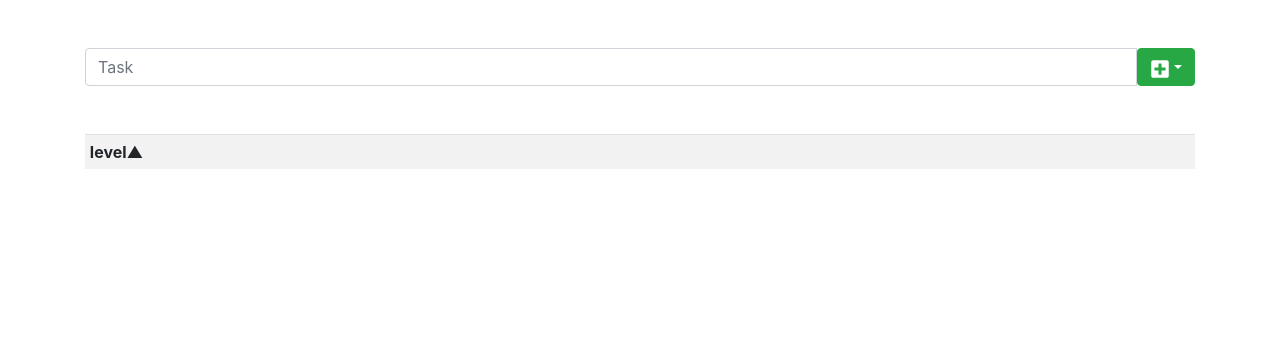
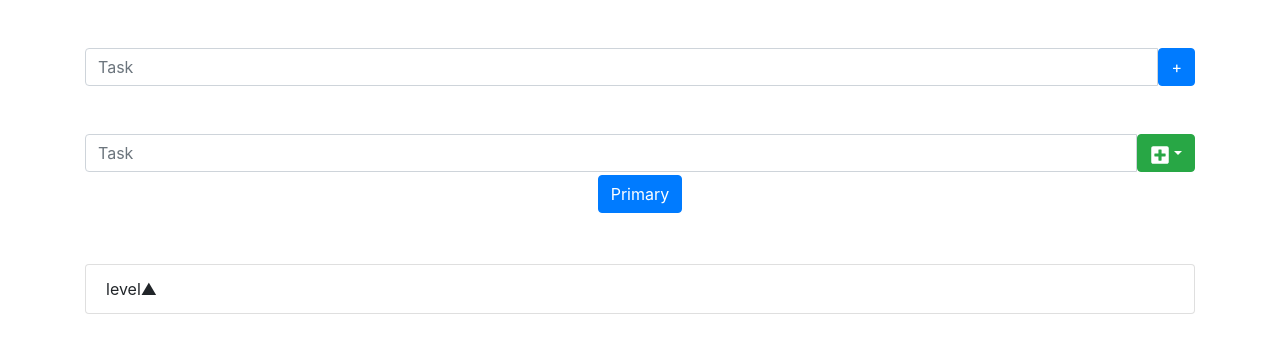
Before and after one commit to Aki78/toDoList, a React (Create React App) app: page / in a window 1280 px wide. Shown: the top 350 px of the page. Built offline with nearby package versions, Linux system fonts and the light colour scheme.

Commit message:
done todo types. next: save

```diff
--- a/src/App.css
+++ b/src/App.css
@@ -44,6 +44,11 @@
   font-size: 25px;
   color: rgb(46, 76, 207);
   border: 1px solid;
+  margin: 10px;
+
+  white-space: nowrap;
+  overflow: hidden;
+  text-overflow: ellipsis;
 }
 
 .myTableWidth {
@@ -55,3 +60,8 @@
   width: 10%;
   text-align: right;
 }
+.swipeable-list-item {
+  white-space: nowrap;
+  overflow: hidden;
+  text-overflow: ellipsis;
+}
--- a/src/App.js
+++ b/src/App.js
@@ -1,10 +1,11 @@
 import React, { Component } from "react";
 import "./App.css";
 import Entry from "./components/entry";
+import Entry2 from "./components/entry2";
 import Button from "react-bootstrap/Button";
 import Container from "react-bootstrap/Container";
 import "bootstrap/dist/css/bootstrap.min.css";
-import { Table } from "react-bootstrap";
+import { ListGroup, ListGroupItem } from "react-bootstrap";
 import _ from "lodash";
 import {
   SwipeableList,
@@ -16,13 +17,19 @@ import { FaCheckSquare } from "react-icons/fa";
 class App extends Component {
   state = {
     toDo: "",
+    toDo2: "",
     toDoListText: [],
+    toDoListType: [],
+    currentGlobal: "Primary",
+    toDoListGlobal: ["Primary"],
     toDoListNum: [],
-    mouseDown: false,
     sortedState: 0,
   };
   setText = (e) => {
     this.setState({ toDo: e.target.value });
+  };
+  setText2 = (e) => {
+    this.setState({ toDo2: e.target.value });
   };
   setLevel = (e) => {
     var joined = [...this.state.toDoListText];
@@ -33,40 +40,64 @@ class App extends Component {
     joinedNum.push(e);
     this.setState({ toDoListNum: joinedNum });
 
+    var joined = [...this.state.toDoListType];
+    joined.push(this.state.currentGlobal);
+    this.setState({ toDoListType: joined });
+
     this.setState({ toDo: "" });
   };
+  setGlobal = (e) => {
+    var joined = [...this.state.toDoListGlobal];
+
+    joined.push(this.state.toDo2);
+    this.setState({ toDoListGlobal: joined });
+
+    this.setState({ currentGlobal: this.state.toDo2 });
+    this.setState({ toDo2: "" });
+  };
   delList = (delIndex) => {
-    //    if (myProgress > 80 && !this.state.mouseDown) {
     let a = [...this.state.toDoListText];
     let b = [...this.state.toDoListNum];
+    let c = [...this.state.toDoListType];
     a.splice(delIndex, 1);
     b.splice(delIndex, 1);
+    c.splice(delIndex, 1);
     this.setState({ toDoListText: a });
     this.setState({ toDoListNum: b });
-    //    }
+    this.setState({ toDoListType: c });
   };
-  isMouseDown = () => {
-    this.setState({ mouseDown: true });
-  };
-  isMouseUp = () => {
-    this.setState({ mouseDown: false });
+  delType = (delIndex) => {
+    let a = [...this.state.toDoListGlobal];
+    a.splice(delIndex, 1);
+    this.setState({ toDoListGlobal: a });
   };
   sortMe = () => {
     if (this.state.toDoListNum.length === 0) return;
     if (this.state.sortedState === 0 || this.state.sortedState === 2) {
-      let newMyList = _.zip(this.state.toDoListNum, this.state.toDoListText);
+      let newMyList = _.zip(
+        this.state.toDoListNum,
+        this.state.toDoListText,
+        this.state.toDoListType
+      );
 
+      console.log(newMyList);
       newMyList.sort();
       let MyNewList2 = _.unzip(newMyList);
       this.setState({ toDoListText: MyNewList2[1] });
+      this.setState({ toDoListType: MyNewList2[2] });
       this.setState({ toDoListNum: MyNewList2[0] });
       this.setState({ sortedState: 1 });
     } else if (this.state.sortedState === 1) {
-      let newMyList = _.zip(this.state.toDoListNum, this.state.toDoListText);
+      let newMyList = _.zip(
+        this.state.toDoListNum,
+        this.state.toDoListText,
+        this.state.toDoListType
+      );
 
       newMyList.reverse();
       let MyNewList2 = _.unzip(newMyList);
       this.setState({ toDoListText: MyNewList2[1] });
+      this.setState({ toDoListType: MyNewList2[2] });
       this.setState({ toDoListNum: MyNewList2[0] });
       this.setState({ sortedState: 2 });
     }
@@ -81,65 +112,73 @@ class App extends Component {
   render() {
     return (
       <div className="App">
+        <Entry2
+          setText={this.setText2}
+          setLevel={this.setGlobal}
+          toDo={this.state.toDo2}
+        />
         <Entry
           setText={this.setText}
           setLevel={this.setLevel}
           toDo={this.state.toDo}
         />
+        {this.state.toDoListGlobal.map((elem, index) => {
+          return (
+            <Button
+              key={index}
+              variant={
+                elem === this.state.currentGlobal
+                  ? "primary"
+                  : "outline-primary"
+              }
+              onDoubleClick={() => this.delType(index)}
+              onClick={() => this.setState({ currentGlobal: elem })}
+              style={{ margin: "3px" }}
+            >
+              {elem}
+            </Button>
+          );
+        })}
         <Container className="mt-5">
-          <Table striped size="sm">
-            <tbody className="center">
-              <tr>
-                <th
+          <ListGroup size="sm">
+            <ListGroupItem>
+              <div
                 style={{ cursor: "pointer" }}
                 onClick={this.sortMe}
                 className="myTableWidth align-middle"
               >
                 level{this.sortedDecend()}
-                </th>
-                <th style={{ fontSize: "25px" }} className="align-middle"></th>
-              </tr>
-              {this.state.toDoListText.map((elem, index) => (
-                <tr key={index}>
-                  <td className="myTableWidth align-middle">
-                    <div className="numberCircle align-middle">
-                      {this.state.toDoListNum[index]}
               </div>
-                  </td>
-                  <td className="doneTextWidth">
+            </ListGroupItem>
+            {this.state.toDoListText.map((elem, index) => {
+              //              console.log(this.state.toDoListGlobal);
+              if (this.state.toDoListType[index] === this.state.currentGlobal) {
+                return (
+                  <ListGroupItem
+                    key={index}
+                    variant={
+                      this.state.toDoListNum[index] === 1 ? "primary" : "danger"
+                    }
+                  >
                     <SwipeableListItem
                       swipeRight={{
                         content: (
                           <div>
-                            <Button
-                              onMouseDown={this.isMouseDown}
-                              onMouseUp={this.isMouseUp}
-                              className="btn "
-                            >
+                            <Button className="btn ">
                               <FaCheckSquare />
                             </Button>
                           </div>
                         ),
                         action: () => this.delList(index),
                       }}
-                      onSwipeProgress={(progress) =>
-                        console.info(`Swipe progress: ${progress}%`)
-                      }
-                    >
-                      <Button
-                        onMouseDown={this.isMouseDown}
-                        onMouseUp={this.isMouseUp}
-                        className="btn"
-                        variant="outline-dark"
                     >
                       <span style={{ fontSize: "20px" }}>{elem}</span>
-                      </Button>
                     </SwipeableListItem>
-                  </td>
-                </tr>
-              ))}
-            </tbody>
-          </Table>
+                  </ListGroupItem>
+                );
+              }
+            })}
+          </ListGroup>
         </Container>
       </div>
     );
--- /dev/null
+++ b/src/components/entry2.jsx
@@ -0,0 +1,26 @@
+import Dropdown from "react-bootstrap/Dropdown";
+import "bootstrap/dist/css/bootstrap.min.css";
+import { FaPlusSquare } from "react-icons/fa";
+import Button from "react-bootstrap/Button";
+
+const Entry2 = (props) => {
+  const levels = [1, 2, 3];
+  return (
+    <div className="container mt-5">
+      <div className="input-group">
+        <input
+          type="text"
+          className="form-control"
+          placeholder="Task"
+          aria-label="Task"
+          aria-describedby="basic-addon1"
+          onChange={props.setText}
+          value={props.toDo}
+        />
+        <Button onClick={() => props.setLevel()}>+</Button>
+      </div>
+    </div>
+  );
+};
+
+export default Entry2;
```
Also changed, not shown: 1 other file (tests, documents, lock files or other folders). Lines whose indentation alone changed are shown as unchanged.
